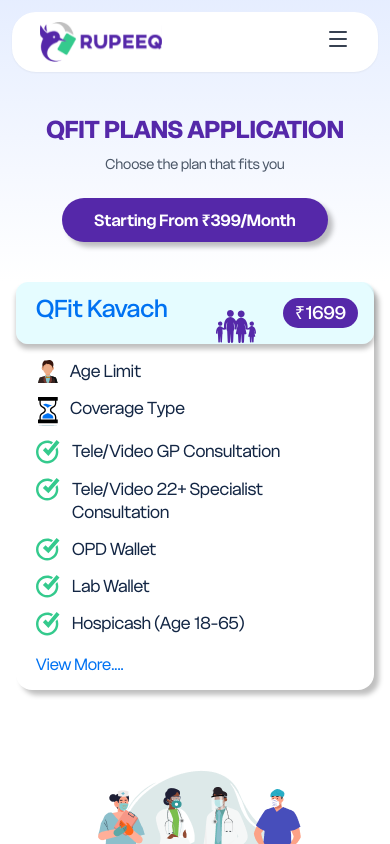
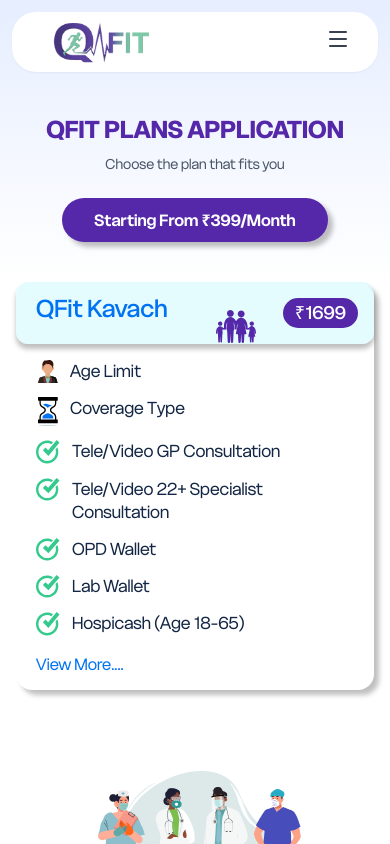
Before and after one commit to Sanket0798/QFit, a React (Vite) app: page /checkout/1 in a window 390 px wide. Shown: the top 844 px of the page. Built offline with nearby package versions, Linux system fonts and the light colour scheme.

Commit message:
Major Changes

```diff
--- a/src/components/layout/Footer.jsx
+++ b/src/components/layout/Footer.jsx
@@ -97,9 +97,9 @@
           {/* Logo */}
           <div ref={logoRef} className="flex items-center">
             <img
-              src="/assets/logos/main-logo.svg"
+              src="/assets/logos/main-logo.png"
               alt="RupeeQ Logo"
-              className="w-[112px] md:w-[156px]"
+              className="w-[112px] md:w-[120px]"
               onError={(e) => {
                 e.target.style.display = 'none';
                 e.target.nextSibling.style.display = 'flex';
--- a/src/components/layout/Navbar.jsx
+++ b/src/components/layout/Navbar.jsx
@@ -93,7 +93,8 @@
               className="flex w-[122px] md:w-full items-center hover:opacity-80 transition-opacity cursor-pointer"
             >
               <img
-                src="/assets/logos/main-logo.svg"
+                src="/assets/logos/main-logo.png"
+                className='w-[146px]'
                 alt="RupeeQ Logo"
                 onError={(e) => {
                   // Fallback to text if image not found
```
Also changed, not shown: public/assets/logos/main-logo.png (added), public/assets/logos/main-logo.svg (deleted).
